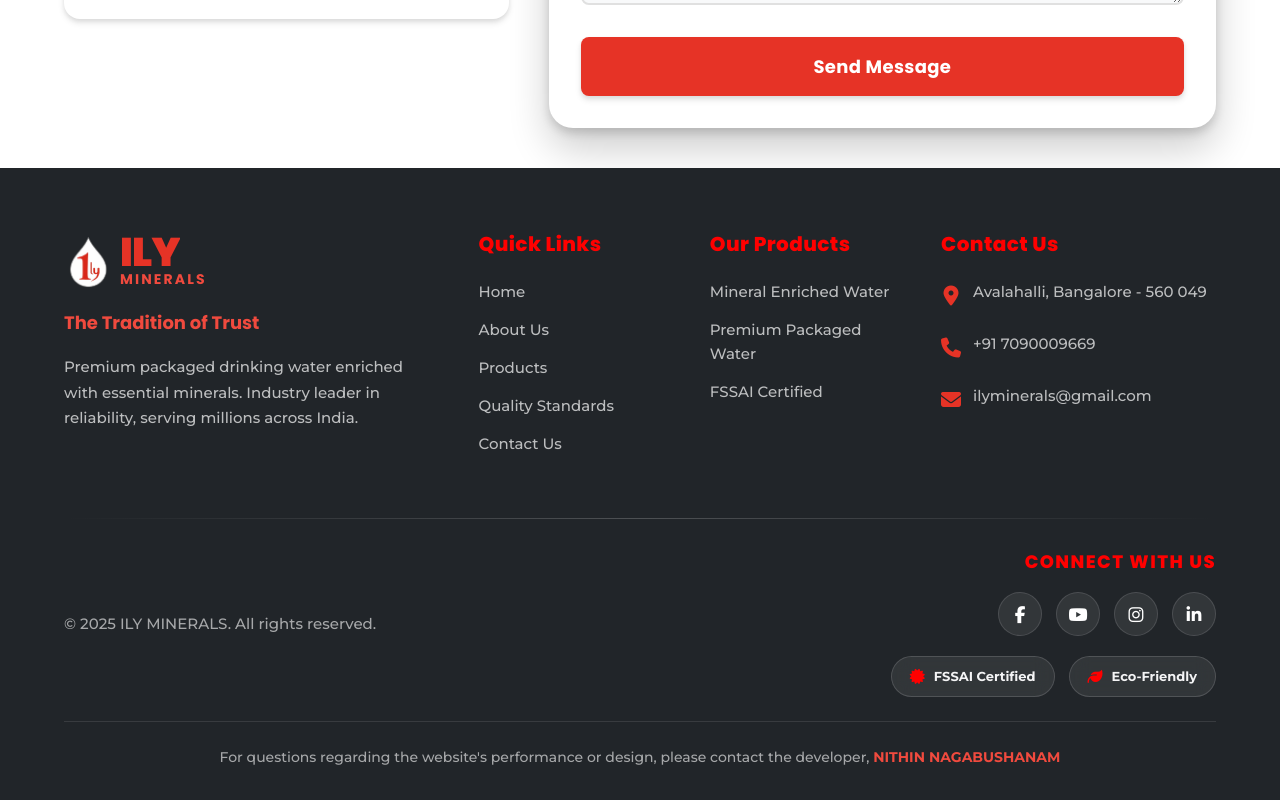
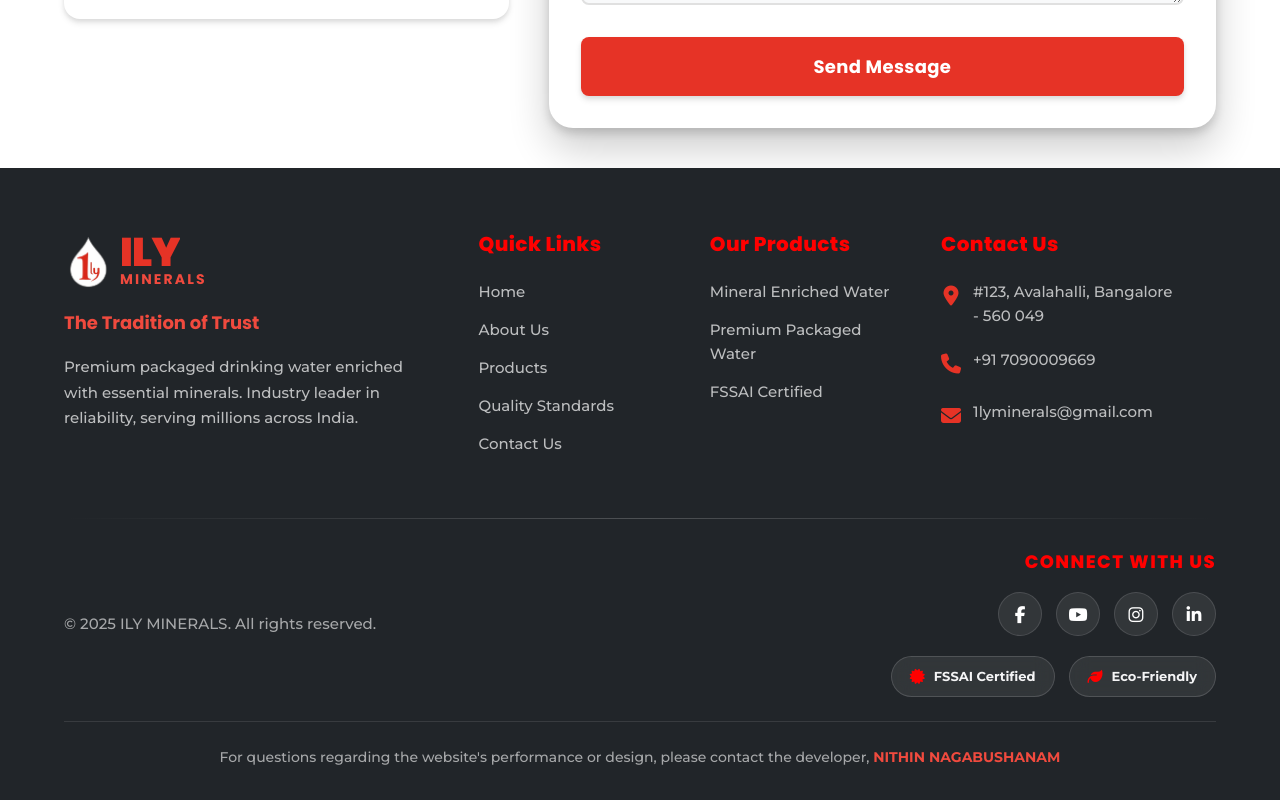
Before and after one commit to nithinag/1lyminerals, a React (Vite) app: page / in a window 1280 px wide. Shown: the part 4996-5796 px from the top of the page. Built offline with nearby package versions, Linux system fonts and the light colour scheme.

Commit message:
Restored EMAILJS_SETUP.md and aligned Connect With Us heading in footer

```diff
--- a/src/components/Footer.jsx
+++ b/src/components/Footer.jsx
@@ -53,7 +53,7 @@
               <ul className="footer-contact">
                 <li>
                   <span className="contact-icon"><i className="fas fa-map-marker-alt"></i></span>
-                  <span>Avalahalli, Bangalore - 560 049</span>
+                  <span>#123, Avalahalli, Bangalore <br /> - 560 049</span>
                 </li>
                 <li>
                   <span className="contact-icon"><i className="fas fa-phone"></i></span>
@@ -61,7 +61,7 @@
                 </li>
                 <li>
                   <span className="contact-icon"><i className="fas fa-envelope"></i></span>
-                  <a href="mailto:ilyminerals@gmail.com">ilyminerals@gmail.com</a>
+                  <a href="mailto:1lyminerals@gmail.com">1lyminerals@gmail.com</a>
                 </li>
               </ul>
             </div>
```
Also changed, not shown: 1 other file (tests, documents, lock files or other folders).
